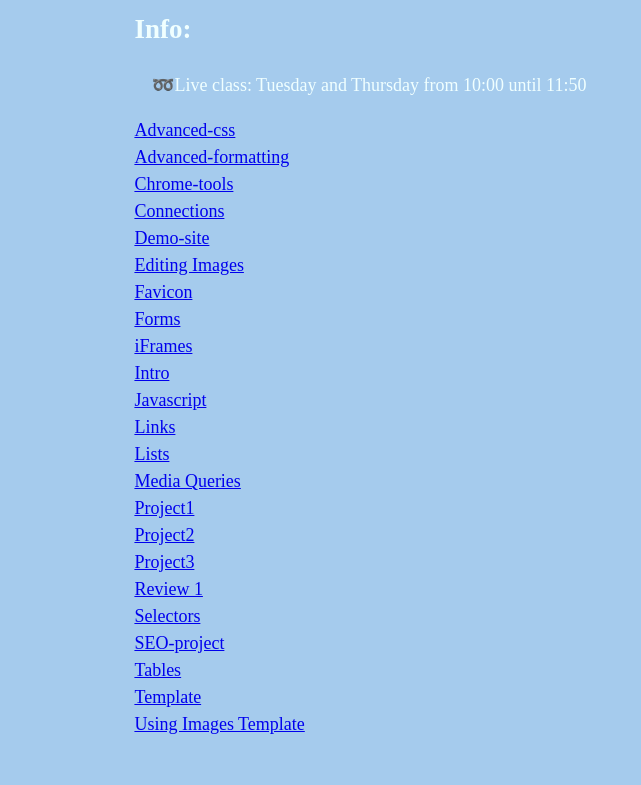
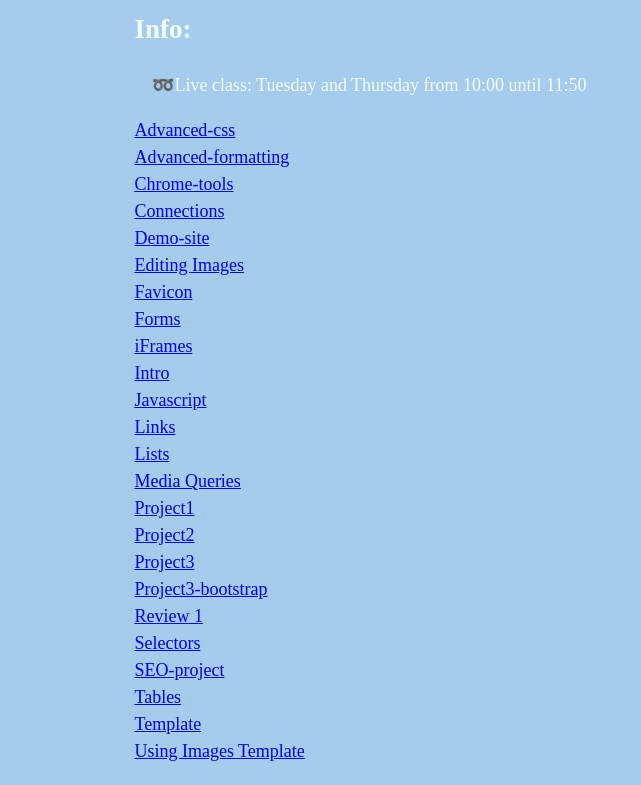
Before and after one commit to Awright518/web105, a plain HTML site: page index.html in a window 1280 px wide. Shown: the part 93-878 px from the top of the page, without its empty margins (0-641 px from the left). Before the commit the page ends 851 px from the top, so only its background shows below. Drawn offline with Linux system fonts and the light colour scheme; files that its build step writes are made by us from their sources.

Commit message:
with bootstrap

```diff
--- a/index.html
+++ b/index.html
@@ -51,6 +51,9 @@
 
             <dt><a href="project2/dog.html">Project2</a></dt>
             <dt><a href="Project3/index.html">Project3</a></dt>
+            <dt>
+              <a href="Project3-bootstrap/index.html">Project3-bootstrap</a>
+            </dt>
             <dt><a href="review-1/review/index.html">Review 1</a></dt>
             <dt>
               <a href="selectors-start-1/selectors-start/index.html"
```
